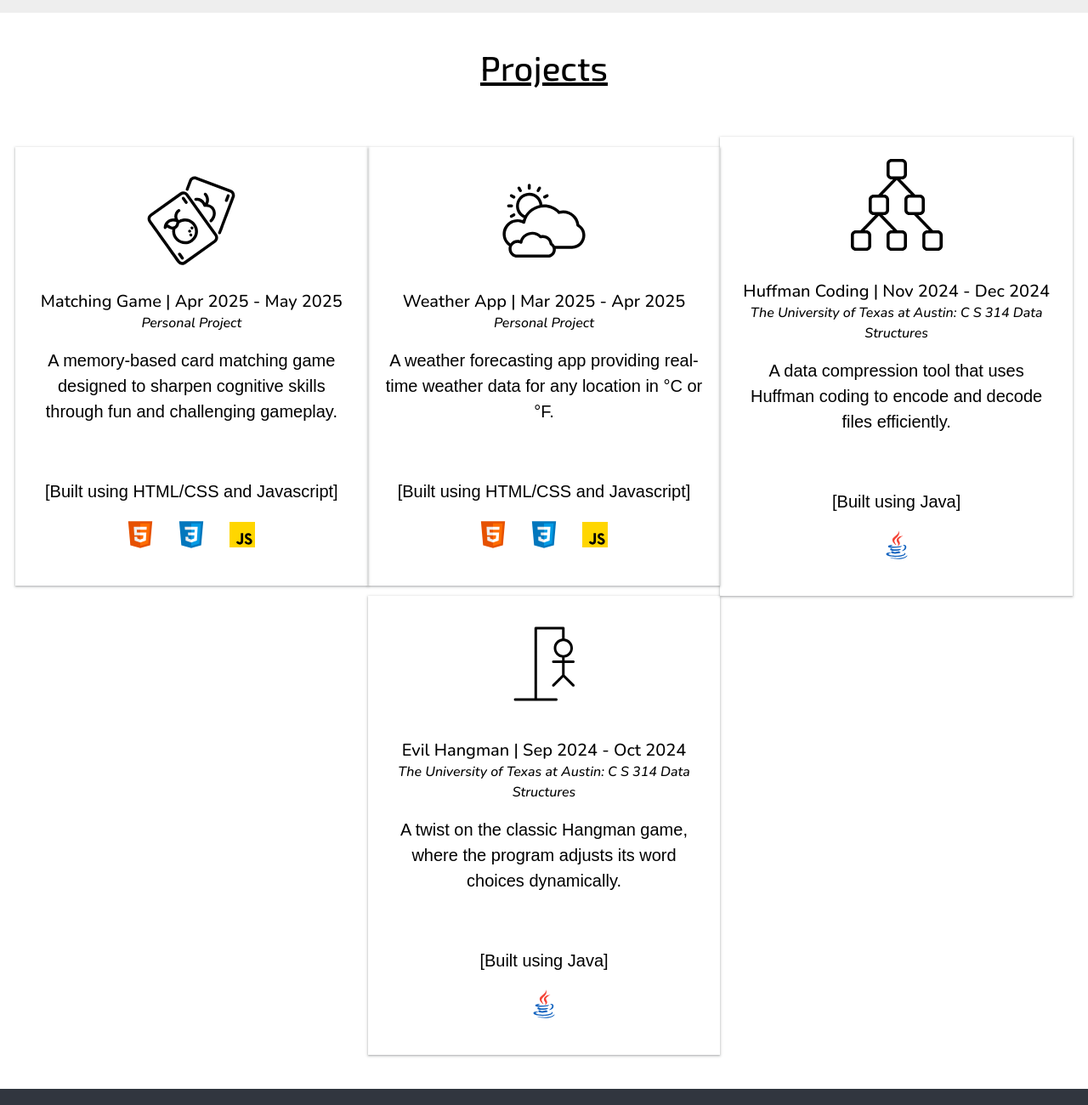
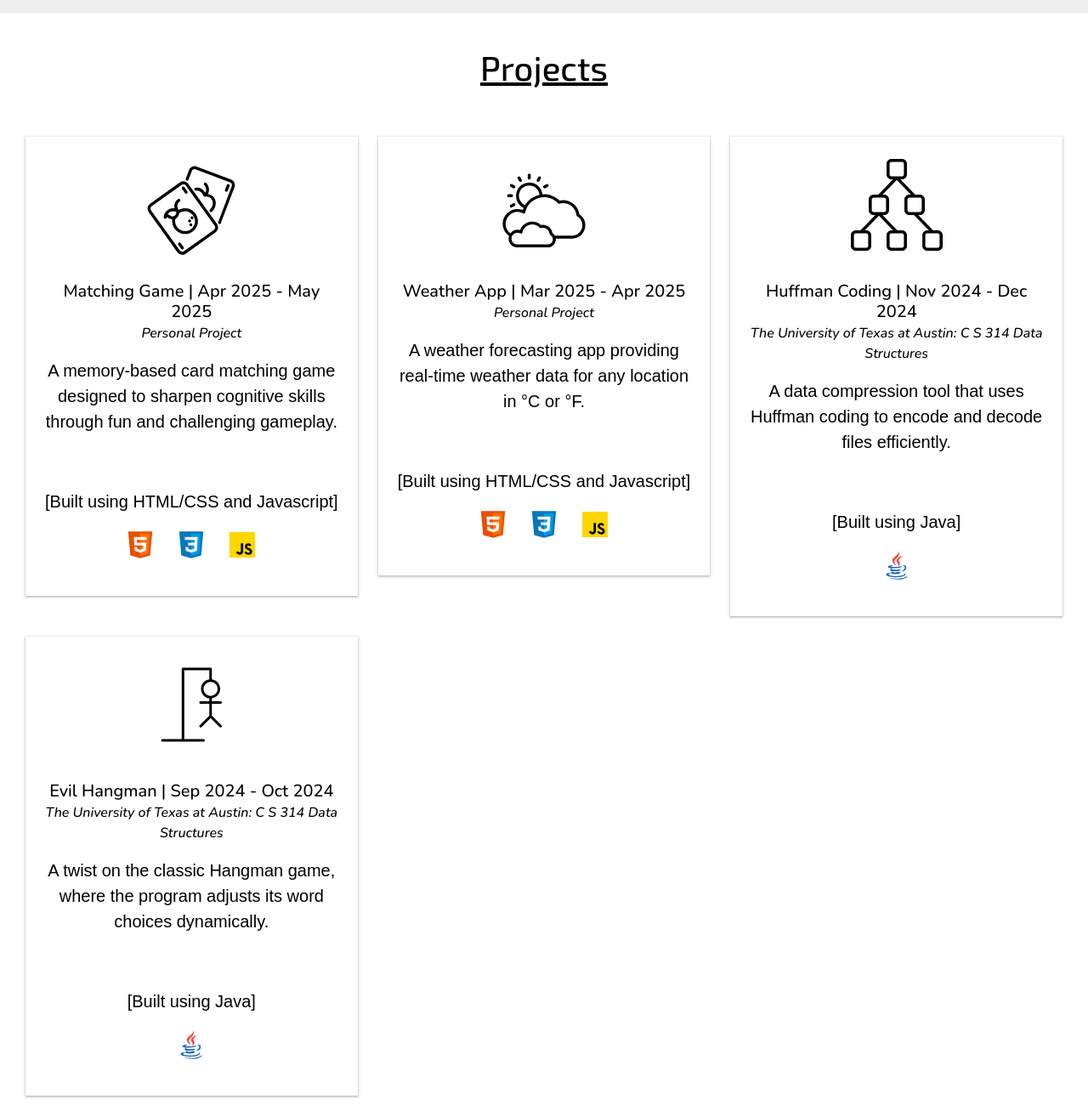
Before and after one commit to jnguyen0101/Portfolio, a website: page index.html in a window 1280 px wide. Shown: the part 2020-3320 px from the top of the page at 85% size. Drawn offline with nearby package versions, Linux system fonts and the light colour scheme; a web font is replaced by a local one.

Commit message:
fix project cards

```diff
--- a/index.html
+++ b/index.html
@@ -233,8 +233,9 @@
 <!-- Projects section -->
 <section id="projects-section">
   <h2>Projects</h2>
-  <div class="row">
-    <div class="col-12 col-md-6 col-lg-4 project">
+  <div class="row g-4">
+    <div class="col-12 col-md-6 col-lg-4">
+      <div class="project">
         <a href="https://github.com/jnguyen0101/MatchingGame.git" target="_blank">
           <svg class="git-link" xmlns="http://www.w3.org/2000/svg" viewBox="-5.0 -10.0 110.0 135.0" width="150"
                height="150">
@@ -292,7 +293,9 @@
           </svg>
         </div>
       </div>
-    <div class="col-12 col-md-6 col-lg-4 project">
+    </div>
+    <div class="col-12 col-md-6 col-lg-4">
+      <div class="project">
         <a href="https://github.com/jnguyen0101/WeatherApp.git" target="_blank">
           <svg class="git-link" xmlns="http://www.w3.org/2000/svg" viewBox="-5.0 -10.0 110.0 135.0" width="150"
                height="150">
@@ -345,7 +348,9 @@
           </svg>
         </div>
       </div>
-    <div class="col-12 col-md-6 col-lg-4 project">
+    </div>
+    <div class="col-12 col-md-6 col-lg-4">
+      <div class="project">
         <a href="https://github.com/jnguyen0101/Huffman.git" target="_blank">
           <svg class="git-link" xmlns="http://www.w3.org/2000/svg"
                viewBox="0 0 100 125" width="150" height="150"
@@ -379,7 +384,9 @@
           </svg>
         </div>
       </div>
-    <div class="col-12 col-md-6 col-lg-4 project">
+    </div>
+    <div class="col-12 col-md-6 col-lg-4">
+      <div class="project">
         <a href="https://github.com/jnguyen0101/EvilHangman.git" target="_blank">
           <svg class="git-link" xmlns="http://www.w3.org/2000/svg" viewBox="0 0 101 125" width="150" height="150"
                xml:space="preserve"
@@ -413,6 +420,7 @@
                     d="M39,38.604c-4.146,4.095-14.659,5.587-25.231,3.057C24.341,46.164,38.95,43.628,39,38.604z"></path>
             </g>
           </svg>
+        </div>
       </div>
     </div>
   </div>
--- a/styles.css
+++ b/styles.css
@@ -127,7 +127,6 @@ h2 {
 .project {
     text-align: center;
     padding: 20px 20px 40px;
-    margin: auto;
     box-shadow: rgba(60, 64, 67, 0.3) 0 1px 2px 0, rgba(60, 64, 67, 0.15) 0 1px 3px 1px;
 }
 
```
Lines whose indentation alone changed are shown as unchanged.
